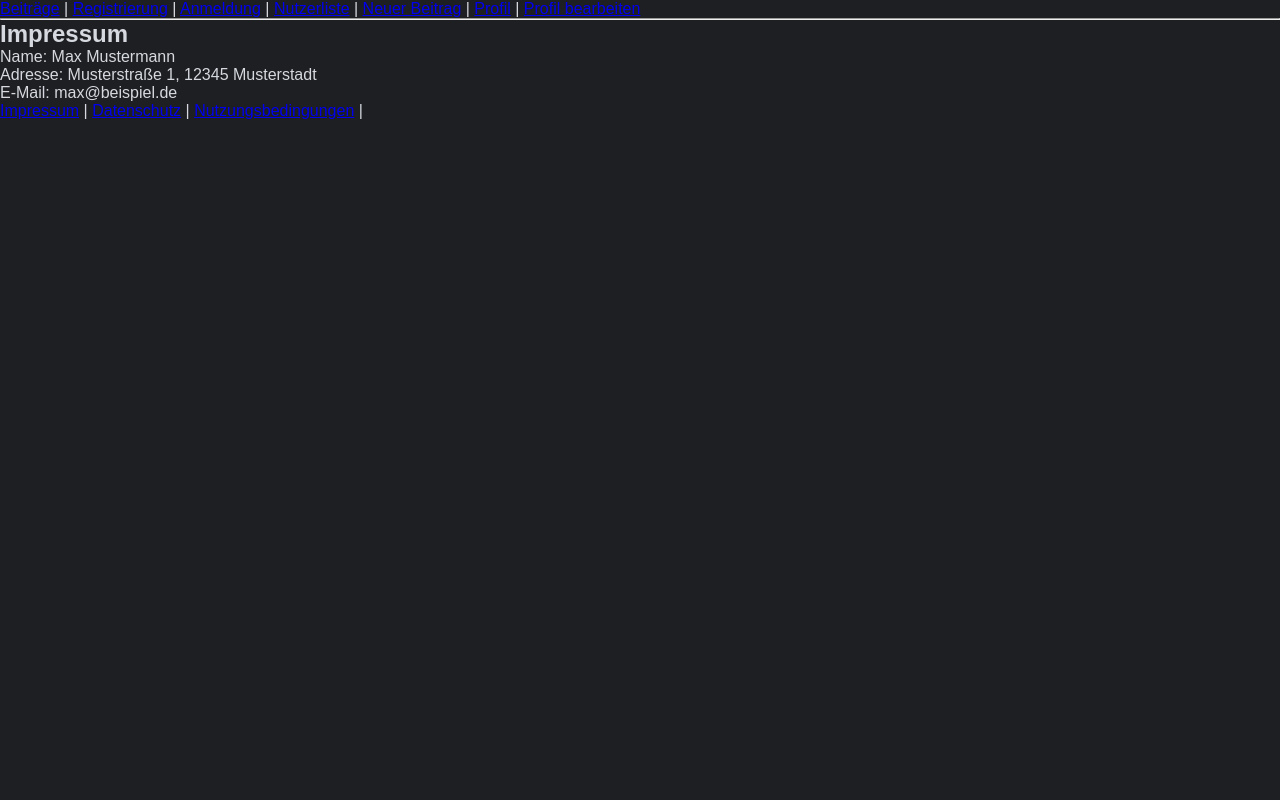
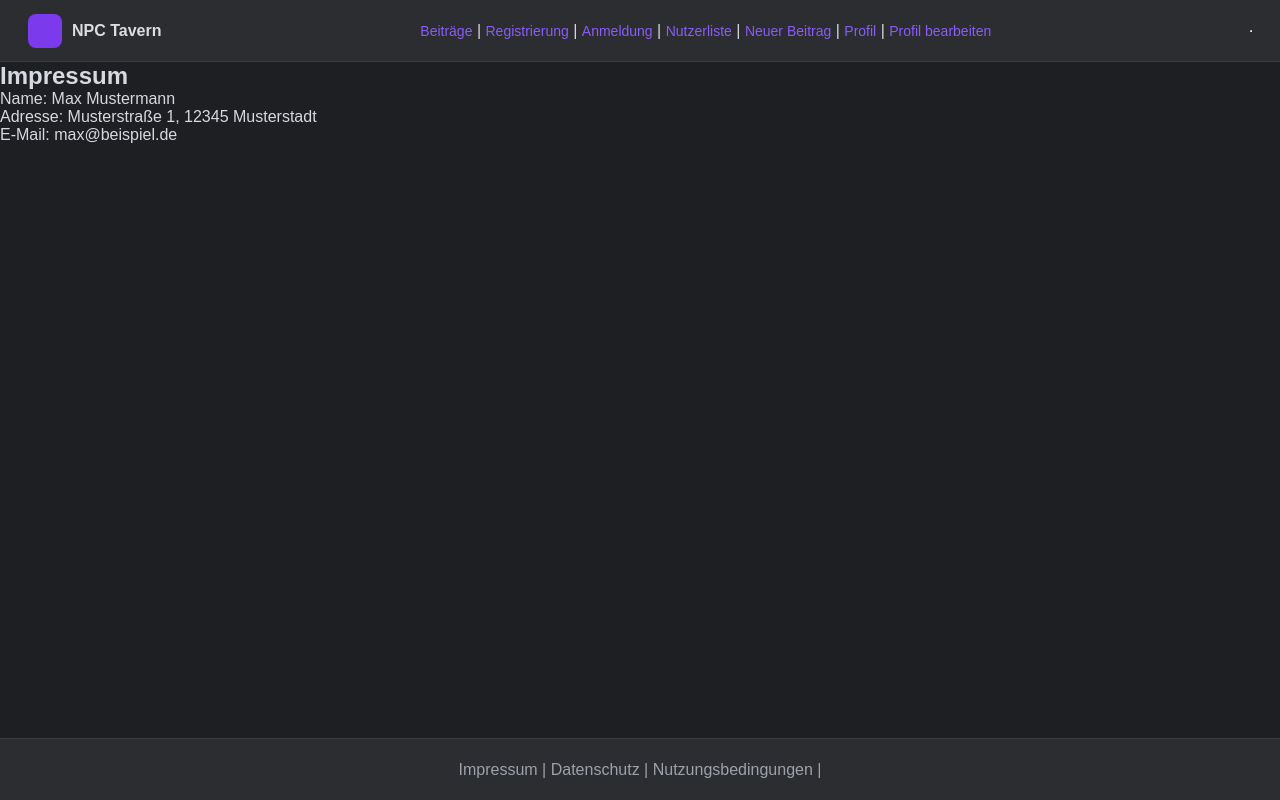
Before and after one commit to Sutoroberii/Webprogrammierung_gaming, a PHP site: page /impressum.php in a window 1280 px wide. Run offline with PHP 8.4, Linux system fonts and the light colour scheme; some libraries are stand-ins or nearby versions.

Commit message:
pushbaby

```diff
--- a/impressum.php
+++ b/impressum.php
@@ -4,8 +4,21 @@ $title = "Impressum";
 
 <?php include_once "php/head.php"; ?>
 <body>
+    <header class="nav">
+    <div class="nav-left">
+    <a href="index.php" class="logo">
 
-<?php include_once "php/nav.php"; ?>
+        <div class="logo-icon">
+            <iconify-icon icon="game-icons:beer-stein"></iconify-icon>
+        </div>
+
+        <span class="logo-text">NPC Tavern</span>
+
+    </a>
+</div>
+    <?php include_once "php/nav.php"; ?>
+</header>
+
 
 <main>
     <section>
@@ -17,5 +30,7 @@ $title = "Impressum";
     </section>
 </main>
 
-<?php include_once "php/footer.php"; ?>
+<footer class="footer">
+    <?php include_once "php/footer.php"; ?>
+</footer>
 </body>
```
Also changed, not shown: datenschutz.php (+16 -2 lines), nutzerliste.php (+16 -2 lines), nutzungsbedingungen.php (+16 -2 lines).
